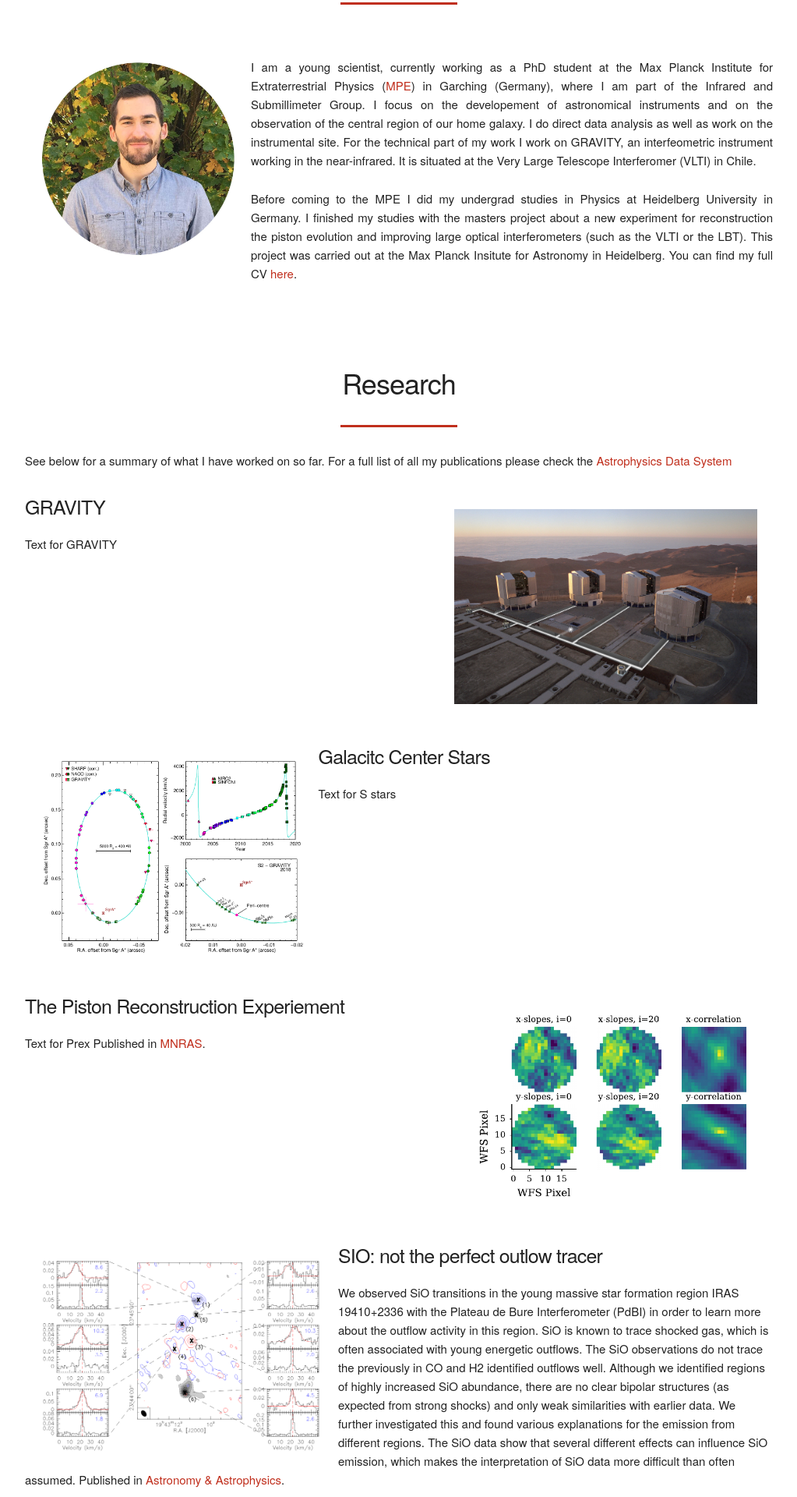
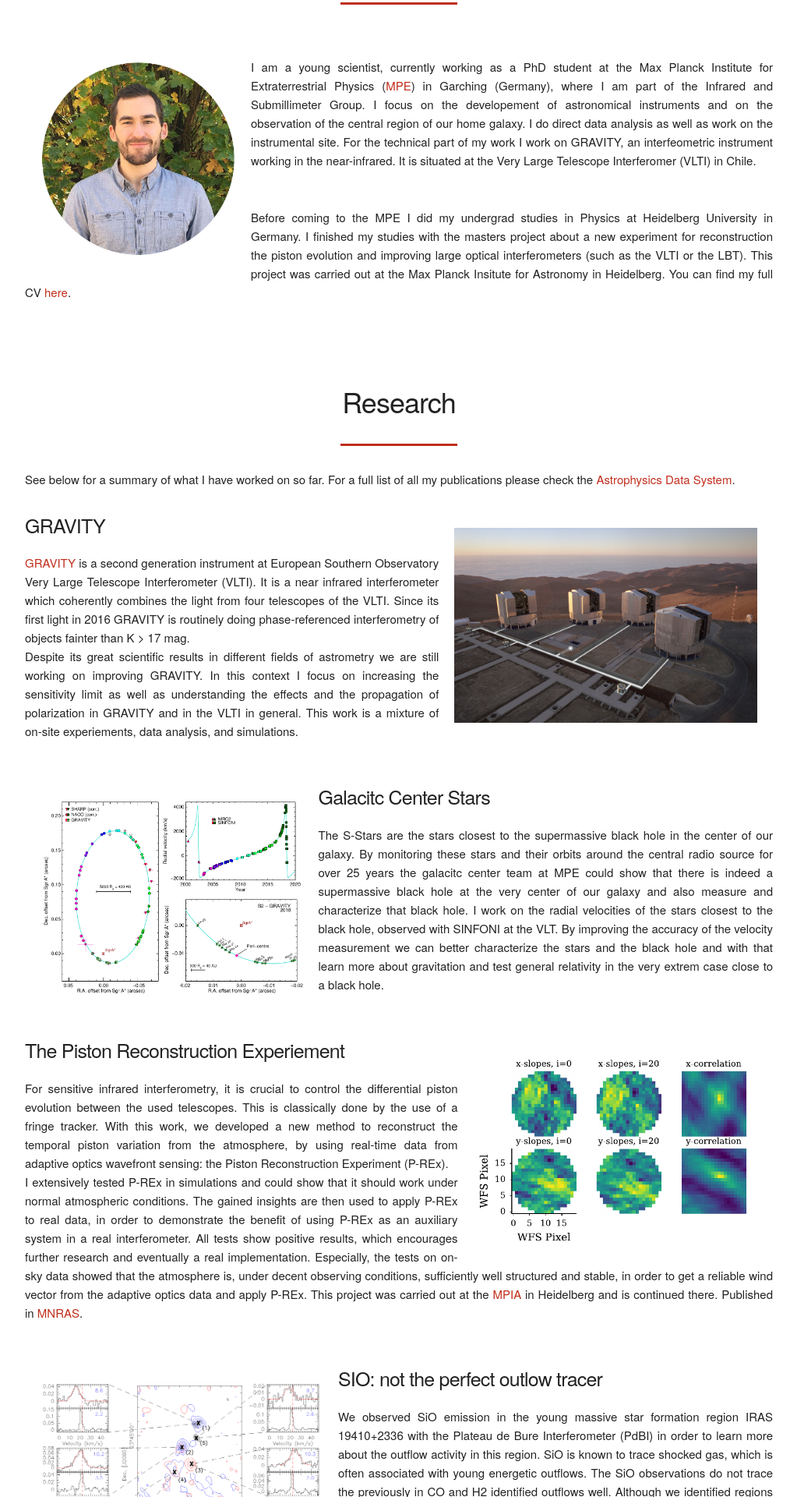
Before and after one commit to widmannf/widmannf.github.io, a Jekyll site: the page built from index.html, in a window 1280 px wide. Shown: the part 1056-2976 px from the top of the page at 78% size, without its empty margins (128-1151 px from the left). Built offline with Jekyll 4.4.1, drawn with Linux system fonts in a browser that asks for light colours; some of the changed text lies outside the part shown.

Commit message:
Text updated

```diff
--- a/_includes/research.html
+++ b/_includes/research.html
@@ -4,36 +4,37 @@
     <h3> Research </h3>
     </div>
     <hr/>
-    See below for a summary of what I have worked on so far. For a full list of all my publications please check the <a class="normal" target="_blank" href="http://adsabs.harvard.edu/cgi-bin/nph-abs_connect?db_key=AST&db_key=PRE&qform=AST&arxiv_sel=astro-ph&arxiv_sel=cond-mat&arxiv_sel=cs&arxiv_sel=gr-qc&arxiv_sel=hep-ex&arxiv_sel=hep-lat&arxiv_sel=hep-ph&arxiv_sel=hep-th&arxiv_sel=math&arxiv_sel=math-ph&arxiv_sel=nlin&arxiv_sel=nucl-ex&arxiv_sel=nucl-th&arxiv_sel=physics&arxiv_sel=quant-ph&arxiv_sel=q-bio&sim_query=YES&ned_query=YES&adsobj_query=YES&aut_logic=OR&obj_logic=OR&author=widmann%2C+felix%0D%0A&object=&start_mon=&start_year=&end_mon=&end_year=&ttl_logic=OR&title=&txt_logic=OR&text=&nr_to_return=200&start_nr=1&jou_pick=ALL&ref_stems=&data_and=ALL&group_and=ALL&start_entry_day=&start_entry_mon=&start_entry_year=&end_entry_day=&end_entry_mon=&end_entry_year=&min_score=&sort=SCORE&data_type=SHORT&aut_syn=YES&ttl_syn=YES&txt_syn=YES&aut_wt=1.0&obj_wt=1.0&ttl_wt=0.3&txt_wt=3.0&aut_wgt=YES&obj_wgt=YES&ttl_wgt=YES&txt_wgt=YES&ttl_sco=YES&txt_sco=YES&version=1">Astrophysics Data System</a>
+    See below for a summary of what I have worked on so far. For a full list of all my publications please check the <a class="normal" target="_blank" href="http://adsabs.harvard.edu/cgi-bin/nph-abs_connect?db_key=AST&db_key=PRE&qform=AST&arxiv_sel=astro-ph&arxiv_sel=cond-mat&arxiv_sel=cs&arxiv_sel=gr-qc&arxiv_sel=hep-ex&arxiv_sel=hep-lat&arxiv_sel=hep-ph&arxiv_sel=hep-th&arxiv_sel=math&arxiv_sel=math-ph&arxiv_sel=nlin&arxiv_sel=nucl-ex&arxiv_sel=nucl-th&arxiv_sel=physics&arxiv_sel=quant-ph&arxiv_sel=q-bio&sim_query=YES&ned_query=YES&adsobj_query=YES&aut_logic=OR&obj_logic=OR&author=widmann%2C+felix%0D%0A&object=&start_mon=&start_year=&end_mon=&end_year=&ttl_logic=OR&title=&txt_logic=OR&text=&nr_to_return=200&start_nr=1&jou_pick=ALL&ref_stems=&data_and=ALL&group_and=ALL&start_entry_day=&start_entry_mon=&start_entry_year=&end_entry_day=&end_entry_mon=&end_entry_year=&min_score=&sort=SCORE&data_type=SHORT&aut_syn=YES&ttl_syn=YES&txt_syn=YES&aut_wt=1.0&obj_wt=1.0&ttl_wt=0.3&txt_wt=3.0&aut_wgt=YES&obj_wgt=YES&ttl_wgt=YES&txt_wgt=YES&ttl_sco=YES&txt_sco=YES&version=1">Astrophysics Data System</a>.
     <div style="clear:both; display:block; height:30px;"></div>
     <div class="proj-thumb-right"><img src="/assets/img/vlti.png"; style="margin: 20px; max-height: 250px;" /></div>
 
 
     <div class="proj-content">
         <h4 class="proj-title">GRAVITY</h4>
-        <p>Text for GRAVITY
+        <p align="justify"> <a class="normal" target="_blank" href="http://www.mpe.mpg.de/ir/gravity">GRAVITY</a> is a second generation instrument at European Southern Observatory Very Large Telescope Interferometer (VLTI). It is a near infrared interferometer which coherently combines the light from four telescopes of the VLTI. Since its first light in 2016 GRAVITY is routinely doing phase-referenced interferometry of objects fainter than K > 17 mag.
+        Despite its great scientific results in different fields of astrometry we are still working on improving GRAVITY. In this context I focus on increasing the sensitivity limit as well as understanding the effects and the propagation of polarization in GRAVITY and in the VLTI in general. This work is a mixture of on-site experiements, data analysis, and simulations.
         </p></div>
     <div style="clear:both; display:block; height:30px;"></div>
 
     <div class="proj-thumb-left"><img src="/assets/img/s2.png"; style="margin: 20px; max-height: 250px;" /></div>
     <div class="proj-content">
         <h4 class="proj-title">Galacitc Center Stars</h4>
-        <p>Text for S stars
+        <p align="justify">The S-Stars are the stars closest to the supermassive black hole in the center of our galaxy. By monitoring these stars and their orbits around the central radio source for over 25 years the galacitc center team at MPE could show that there is indeed a supermassive black hole at the very center of our galaxy and also measure and characterize that black hole. I work on the radial velocities of the stars closest to the black hole, observed with SINFONI at the VLT. By improving the accuracy of the velocity measurement we can better characterize the stars and the black hole and with that learn more about gravitation and test general relativity in the very extrem case close to a black hole.
         </p></div>
     <div style="clear:both; display:block; height:30px;"></div>
 
     <div class="proj-thumb-right"><img src="/assets/img/prex.png"; style="margin: 20px; max-height: 250px;" /></div>
     <div class="proj-content">
         <h4 class="proj-title">The Piston Reconstruction Experiement</h4>
-        <p>Text for Prex
-        Published in <a class="normal" target="_blank" href="https://academic.oup.com/mnras/article-abstract/475/1/1224/4772887?redirectedFrom=fulltext">MNRAS</a>.
+        <p align="justify">For sensitive infrared interferometry, it is crucial to control the differential piston evolution between the used telescopes. This is classically done by the use of a fringe tracker. With this work, we developed a new method to reconstruct the temporal piston variation from the atmosphere, by using real-time data from adaptive optics wavefront sensing: the Piston Reconstruction Experiment (P-REx).
+        I extensively tested P-REx in simulations and could show that it should work under normal atmospheric conditions. The gained insights are then used to apply P-REx to real data, in order to demonstrate the benefit of using P-REx as an auxiliary system in a real interferometer. All tests show positive results, which encourages further research and eventually a real implementation. Especially, the tests on on-sky data showed that the atmosphere is, under decent observing conditions, sufficiently well structured and stable, in order to get a reliable wind vector from the adaptive optics data and apply P-REx. This project was carried out at the <a class="normal" target="_blank" href="https://www.mpia.de/">MPIA</a> in Heidelberg and is continued there. Published in <a class="normal" target="_blank" href="https://academic.oup.com/mnras/article-abstract/475/1/1224/4772887?redirectedFrom=fulltext">MNRAS</a>.
         </p></div>
     <div style="clear:both; display:block; height:30px;"></div>
 
     <div class="proj-thumb-left"><img src="/assets/img/sio.png"; style="margin: 20px; max-height: 250px;" /></div>
     <div class="proj-content">
         <h4 class="proj-title">SIO: not the perfect outlow tracer</h4>
-        <p>We observed SiO transitions in the young massive star formation region IRAS 19410+2336 with the Plateau de Bure Interferometer (PdBI) in order to learn more about the outflow activity in this region. SiO is known to trace shocked gas, which is often associated with young energetic outflows. The SiO observations do not trace the previously in CO and H2 identified outflows well. Although we identified regions of highly increased SiO abundance, there are no clear bipolar structures (as expected from strong shocks) and only weak similarities with earlier data. We further investigated this and found various explanations for the emission from different regions. The SiO data show that several different effects can influence SiO emission, which makes the interpretation of SiO data more difficult than often assumed. Published in <a class="normal" target="_blank" href="https://www.aanda.org/articles/aa/abs/2016/05/aa26533-15/aa26533-15.html"> Astronomy & Astrophysics</a>.
+        <p align="justify">We observed SiO emission in the young massive star formation region IRAS 19410+2336 with the Plateau de Bure Interferometer (PdBI) in order to learn more about the outflow activity in this region. SiO is known to trace shocked gas, which is often associated with young energetic outflows. The SiO observations do not trace the previously in CO and H2 identified outflows well. Although we identified regions of highly increased SiO abundance, there are no clear bipolar structures (as expected from strong shocks) and only weak similarities with earlier data. We further investigated this and found various explanations for the emission from different regions. The SiO data show that several different effects can influence SiO emission, which makes the interpretation of SiO data more difficult than often assumed. Published in <a class="normal" target="_blank" href="https://www.aanda.org/articles/aa/abs/2016/05/aa26533-15/aa26533-15.html"> Astronomy & Astrophysics</a>.
         </p></div>
   </div>
   </div>
--- a/assets/css/main.css
+++ b/assets/css/main.css
@@ -46,5 +46,6 @@ p{font-size:16px}@media only screen and (min-width:768px){.user{font-size:75px}}
 .proj-thumb-right {float: right}
 .proj-thumb-left img {display: block}
 .proj-thumb-right img {display: block}
-.proj-content {}
+.proj-content {align: justify}
 .proj-title {font-size:25px}
+p {white-space: pre-line;}
```
